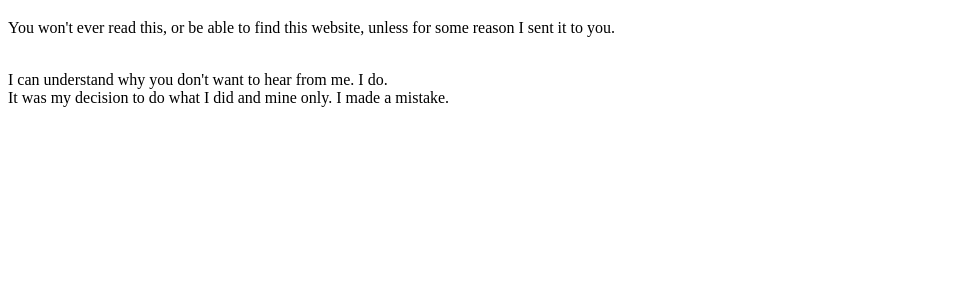
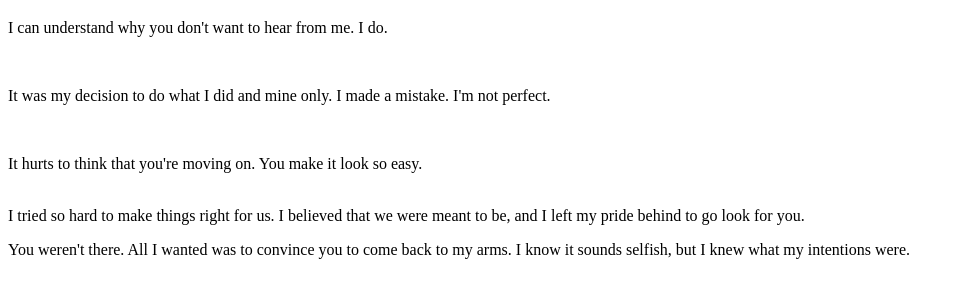
Before and after one commit to Sebby005/Sebby005.github.io, a plain HTML site: page index.html in a window 1280 px wide. Shown: the part 61-358 px from the top of the page, without its empty margins (0-964 px from the left). Drawn offline with Linux system fonts and the light colour scheme.

Commit message:
My Website

```diff
--- a/index.html
+++ b/index.html
@@ -8,7 +8,14 @@
     <h1>Te extrano Yarexzy.</h1>
 
 
-<p>You won't ever read this, or be able to find this website, unless for some reason I sent it to you.</p><br>I can understand why you don't want to hear from me. I do.<br>It was my decision to do what I did and mine only. I made a mistake.
+<p>I can understand why you don't want to hear from me. I do.</p>
+    <br>
+    <p>It was my decision to do what I did and mine only. I made a mistake. I'm not perfect.</p>
+    <br>
+    <p>It hurts to think that you're moving on. You make it look so easy.</p>
+    <br>
+    I tried so hard to make things right for us. I believed that we were meant to be, and I left my pride behind to go look for you.<br>
+    <p>You weren't there. All I wanted was to convince you to come back to my arms. I know it sounds selfish, but I knew what my intentions were.</p>
 
   </body>
 
```
